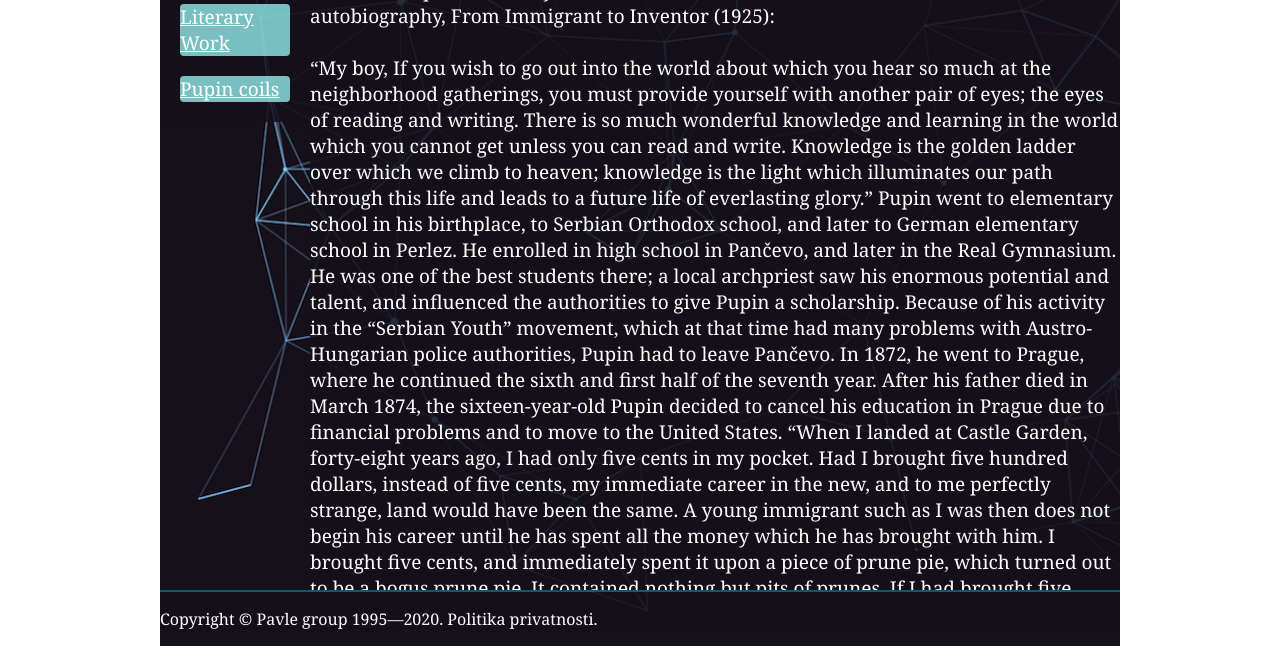
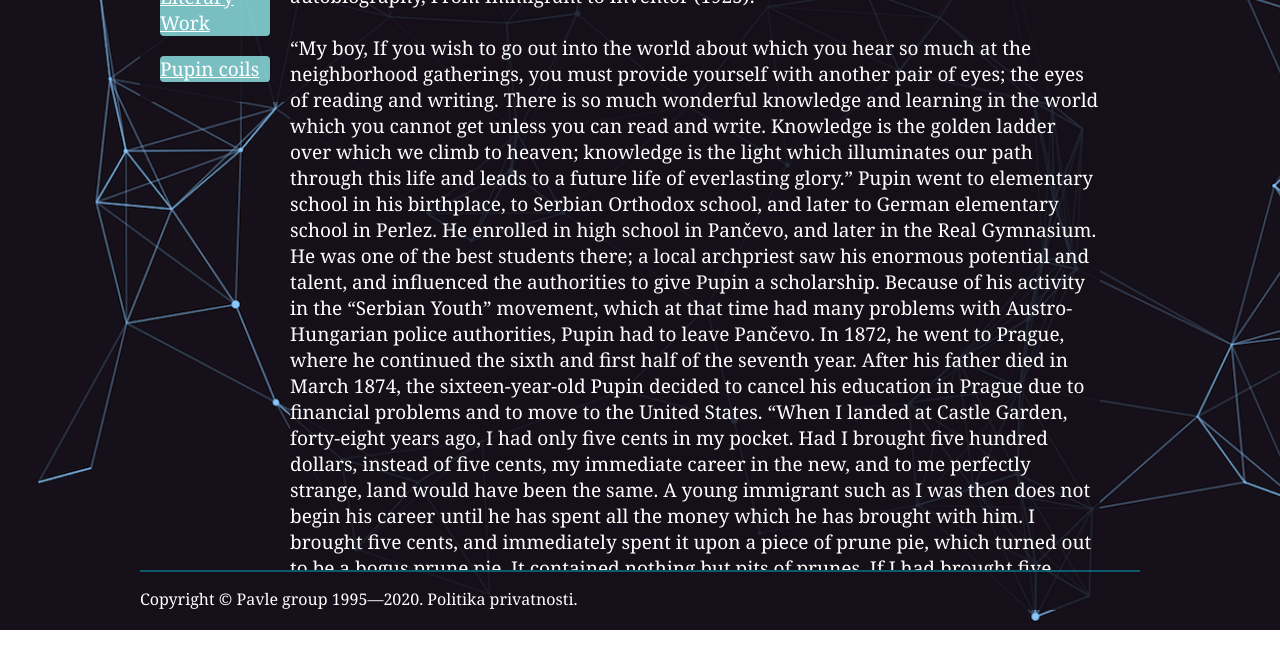
Before and after one commit to Pavle-95/My-first-HTML-CSS, a plain HTML site: page EarlyLife/earlyLife.html in a window 1280 px wide. Shown: the part 268-934 px from the top of the page. After the commit the page ends 898 px from the top, so only its background shows below. Drawn offline with Linux system fonts and the light colour scheme.

Commit message:
Update earlyLife.html

```diff
--- a/EarlyLife/earlyLife.html
+++ b/EarlyLife/earlyLife.html
@@ -9,9 +9,8 @@
             background-image: url(../pupin2.png);
             background-size: cover;
             font-family: Georgia, 'Times New Roman', Times, serif;
-            width: 960px;
+            width: 1000px;
             margin: 20px auto;
-            contain: content;
         }
         header{
                 border-bottom: solid 2px rgba(0, 247, 255, 0.075);
```
